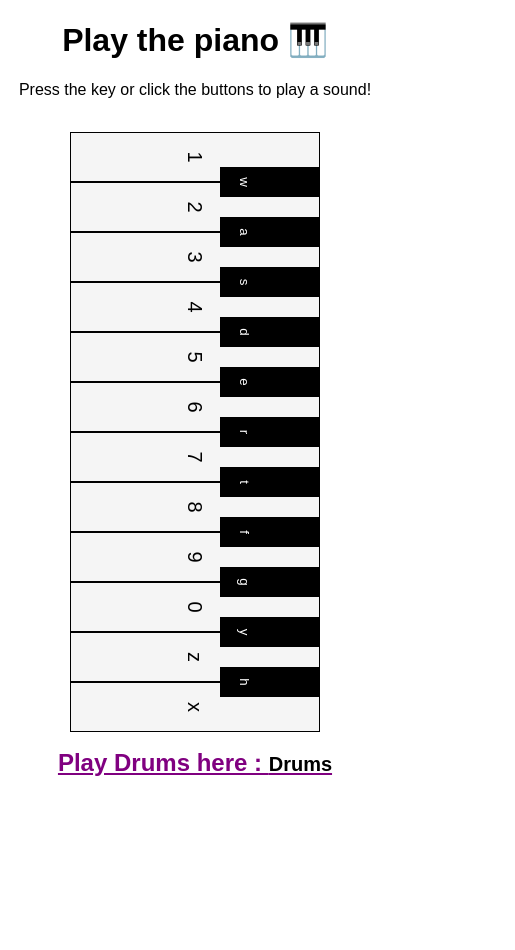
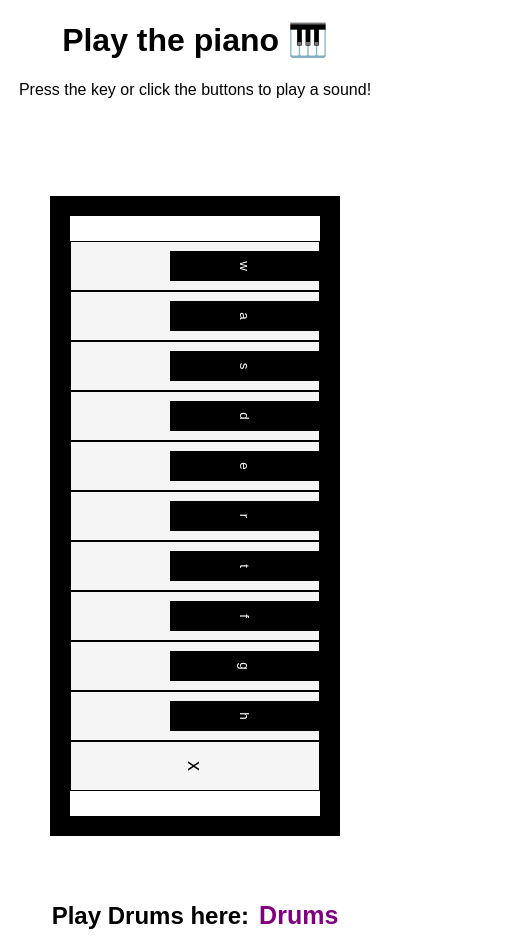
Before and after one commit to suadpllana/piano, a React (Vite) app: page / in a window 390 px wide. Shown: the whole page, 515 px wide, since content can reach past the window. Before the commit the page ends 844 px from the top, so only its background shows below. Built offline with nearby package versions, Linux system fonts and the light colour scheme.

Commit message:
first commit

```diff
--- a/src/Piano.jsx
+++ b/src/Piano.jsx
@@ -1,133 +1,45 @@
-import React, { useEffect } from "react";
-import sound1 from "./assets/key1.mp3";
-import sound2 from "./assets/key2.mp3";
-import sound3 from "./assets/key3.mp3";
-import sound4 from "./assets/key4.mp3";
-import sound5 from "./assets/key5.mp3";
-import sound6 from "./assets/key6.mp3";
-import sound7 from "./assets/key7.mp3";
-import sound8 from "./assets/key8.mp3";
-import sound9 from "./assets/key9.mp3";
-import sound10 from "./assets/key10.mp3";
-import sound11 from "./assets/key11.mp3";
-import sound12 from "./assets/key12.mp3";
-import sound13 from "./assets/key13.mp3";
-import sound14 from "./assets/key14.mp3";
-import sound15 from "./assets/key15.mp3";
-import sound16 from "./assets/key16.mp3";
-import sound17 from "./assets/key17.mp3";
-import sound18 from "./assets/key18.mp3";
-import sound19 from "./assets/key19.mp3";
-import sound20 from "./assets/key20.mp3";
-import sound21 from "./assets/key21.mp3";
-import sound22 from "./assets/key22.mp3";
-import sound23 from "./assets/key23.mp3";
-import sound24 from "./assets/key24.mp3";
+import React, { useEffect, useState } from "react";
+import { sounds } from "./sounds";
+import { whiteKeys } from "./whiteKeys";
+const Piano = () => {
+  const [activeKey, setActiveKey] = useState();
 
-const sounds = {
-  1: sound1,
-  2: sound2,
-  3: sound3,
-  4: sound4,
-  5: sound5,
-  6: sound6,
-  7: sound7,
-  8: sound8,
-  9: sound9,
-  10: sound10,
-  11: sound11,
-  12: sound12,
-  13: sound13,
-  14: sound14,
-  15: sound15,
-  16: sound16,
-  17: sound17,
-  18: sound18,
-  19: sound19,
-  20: sound20,
-  21: sound21,
-  22: sound22,
-  23: sound23,
-  24: sound24,
-};
-
-const Piano = () => {
-  function playSound(key) {
-
-
+  const playSound = (key) => {
     const audio = new Audio(sounds[key]);
     audio.play();
-  }
+    setActiveKey(key);
+    setTimeout(() => setActiveKey(null), 300);
+  };
+
   useEffect(() => {
     const handleKeydown = (e) => {
       switch (e.key) {
         case "w":
-          playSound(1);
-          break;
         case "a":
-          playSound(2);
-          break;
         case "s":
-          playSound(3);
-          break;
         case "d":
-          playSound(4);
-          break;
         case "e":
-          playSound(5);
-          break;
         case "r":
-          playSound(6);
-          break;
         case "t":
-          playSound(7);
-          break;
         case "f":
-          playSound(8);
-          break;
         case "g":
-          playSound(9);
-          break;
         case "y":
-          playSound(10);
-          break;
-          playSound(12);
+        case "h":
+        case "z":
+        case "x":
+          playSound(e.key);
           break;
         case "1":
-          playSound(13);
-          break;
         case "2":
-          playSound(14);
-          break;
         case "3":
-          playSound(15);
-          break;
         case "4":
-          playSound(16);
-          break;
         case "5":
-          playSound(17);
-          break;
         case "6":
-          playSound(18);
-          break;
         case "7":
-          playSound(19);
-          break;
         case "8":
-          playSound(20);
-          break;
         case "9":
-          playSound(21);
-          break;
         case "0":
-          playSound(22);
-          break;
-        case "z":
-          playSound(23);
-          break;
-        case "x":
-          playSound(24);
+          playSound(Number(e.key));
           break;
         default:
           break;
@@ -135,10 +47,7 @@ const Piano = () => {
     };
 
     document.addEventListener("keydown", handleKeydown);
-
-    return () => {
-      document.removeEventListener("keydown", handleKeydown);
-    };
+    return () => document.removeEventListener("keydown", handleKeydown);
   }, []);
 
   return (
@@ -147,38 +56,35 @@ const Piano = () => {
       <p>Press the key or click the buttons to play a sound!</p>
       <div className="piano">
         <div className="blackKeys">
-          <button className="btn" onClick={() => playSound(1)}>w</button>
-          <button className="btn" onClick={() => playSound(2)}>a</button>
-          <button onClick={() => playSound(3)}>s</button>
-          <button onClick={() => playSound(4)}>d</button>
-          <button onClick={() => playSound(5)}>e</button>
-          <button onClick={() => playSound(6)}>r</button>
-          <button onClick={() => playSound(7)}>t</button>
-          <button onClick={() => playSound(8)}>f</button>
-          <button onClick={() => playSound(9)}>g</button>
-          <button onClick={() => playSound(10)}>y</button>
-          <button onClick={() => playSound(11)}>h</button>
-
+          {["w", "a", "s", "d", "e", "r", "t", "f", "g", "h"].map((key, idx) => (
+            <button
+              key={key}
+              className={activeKey === key ? "active " : ""}
+              onClick={() => playSound(key)}
+            >
+              {key}
+            </button>
+          ))}
         </div>
         <div className="whiteKeys">
-          <button onClick={() => playSound(13)}>1</button>
-          <button onClick={() => playSound(14)}>2</button>
-          <button onClick={() => playSound(15)}>3</button>
-          <button onClick={() => playSound(16)}>4</button>
-          <button onClick={() => playSound(17)}>5</button>
-          <button onClick={() => playSound(18)}>6</button>
-          <button onClick={() => playSound(19)}>7</button>
-          <button onClick={() => playSound(20)}>8</button>
-          <button onClick={() => playSound(21)}>9</button>
-          <button onClick={() => playSound(22)}>0</button>
-          <button onClick={() => playSound(23)}>z</button>
-          <button onClick={() => playSound(24)}>x</button>
+          {whiteKeys.map((key) => (
+            <button
+              key={key}
+              className={activeKey === key ? "activeWhite" : ""}
+              onClick={() => playSound(key)}
+            >
+              {key}
+            </button>
+          ))}
         </div>
       </div>
-
-      <h2 className="drum" >Play Drums here : <a href="https://suadpllana.github.io/drums" target="_blank">Drums</a></h2>
+      <h2>
+        Play Drums here:
+        <a href="https://suadpllana.github.io/drums" target="_blank" >
+          Drums
+        </a>
+      </h2>
     </div>
-
   );
 };
 
--- a/src/index.css
+++ b/src/index.css
@@ -8,18 +8,15 @@ body{
   overflow: scroll;
 }
 
-.drum {
-  color: purple;
-  text-decoration: underline;
-}
 .piano {
   position: relative;
-  width: 600px; /* Adjust width as needed */
+  width: auto;
   margin: auto;
+  border: 20px solid black;
 }
 
 .whiteKeys {
-  display: flex;
+
   justify-content: space-between;
 }
 
@@ -29,6 +26,7 @@ body{
   border: 1px solid black;
   width: 50px;
   height: 250px;
+  margin: 0;
   position: relative;
 }
 
@@ -79,18 +77,28 @@ button:hover{
   align-items: center;
   gap: 17%;
 }
+
 a{
   text-decoration: none;
-  color: black;
-  font-size: 20px;
+  color: purple;
+  font-size: 25px;
+  margin-left: 10px;
 }
 a:hover{
   opacity: 0.7;
+}
+.active{
+  opacity: 0.7;
+}
+.whiteKeys .activeWhite{
+  background-color: rgb(112, 94, 94);
+
 }
 
 @media (max-width: 767px){
   *{
       font-family: Arial, Helvetica, sans-serif;
+      text-align: center;
   }
   .navContainer{
       width: 100%;
@@ -100,22 +108,25 @@ a:hover{
       display: grid;
       grid-template-columns: 1fr 1fr 1fr 1fr;
   }
-  *{
-      overflow: hidden;
-      text-align: center;
+  h2{
+    margin-top: 15rem;
   }
+
   .piano{
+    height: auto;
     transform: rotate(90deg);
-    margin-top: 13rem;
-      width: 100%;
+    margin-top: 17rem;
+      width: 600px
   }
-  .drum{
-    margin-top: 12rem;
-  }
+
+
 
 }
 @media (min-width: 768px) and (max-width: 1232px){
-  .navContainer{
-      gap: 8%
+  .piano{
+    height: auto;
+
+
+      width: auto
   }
 }
--- /dev/null
+++ b/src/sounds.js
@@ -0,0 +1,49 @@
+import sound1 from "./assets/key1.mp3";
+import sound2 from "./assets/key2.mp3";
+import sound3 from "./assets/key3.mp3";
+import sound4 from "./assets/key4.mp3";
+import sound5 from "./assets/key5.mp3";
+import sound6 from "./assets/key6.mp3";
+import sound7 from "./assets/key7.mp3";
+import sound8 from "./assets/key8.mp3";
+import sound9 from "./assets/key9.mp3";
+import sound10 from "./assets/key10.mp3";
+import sound11 from "./assets/key11.mp3";
+import sound12 from "./assets/key12.mp3";
+import sound13 from "./assets/key13.mp3";
+import sound14 from "./assets/key14.mp3";
+import sound15 from "./assets/key15.mp3";
+import sound16 from "./assets/key16.mp3";
+import sound17 from "./assets/key17.mp3";
+import sound18 from "./assets/key18.mp3";
+import sound19 from "./assets/key19.mp3";
+import sound20 from "./assets/key20.mp3";
+import sound21 from "./assets/key21.mp3";
+import sound22 from "./assets/key22.mp3";
+import sound23 from "./assets/key23.mp3";
+import sound24 from "./assets/key24.mp3";
+
+export  const sounds = {
+  "w": sound1,
+  "a": sound2,
+  "s": sound3,
+  "d": sound4,
+  "e": sound5,
+  "r": sound6,
+  "t": sound7,
+  "f": sound8,
+  "g": sound9,
+  "h": sound10,
+  1: sound12,
+  2: sound13,
+  3: sound14,
+  4: sound15,
+  5: sound16,
+  6: sound17,
+  7: sound18,
+  8: sound19,
+  9: sound20,
+  "z": sound21,
+  "x": sound22,
+
+};
--- /dev/null
+++ b/src/whiteKeys.js
@@ -0,0 +1 @@
+export const whiteKeys = [1,2,3,4,5,6,7,8,9,"z","x"]
```
